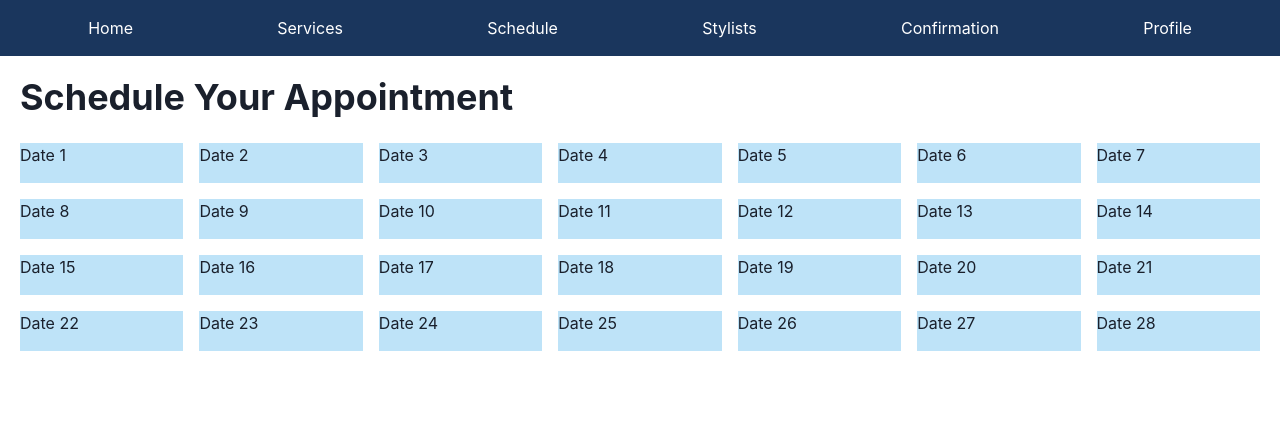
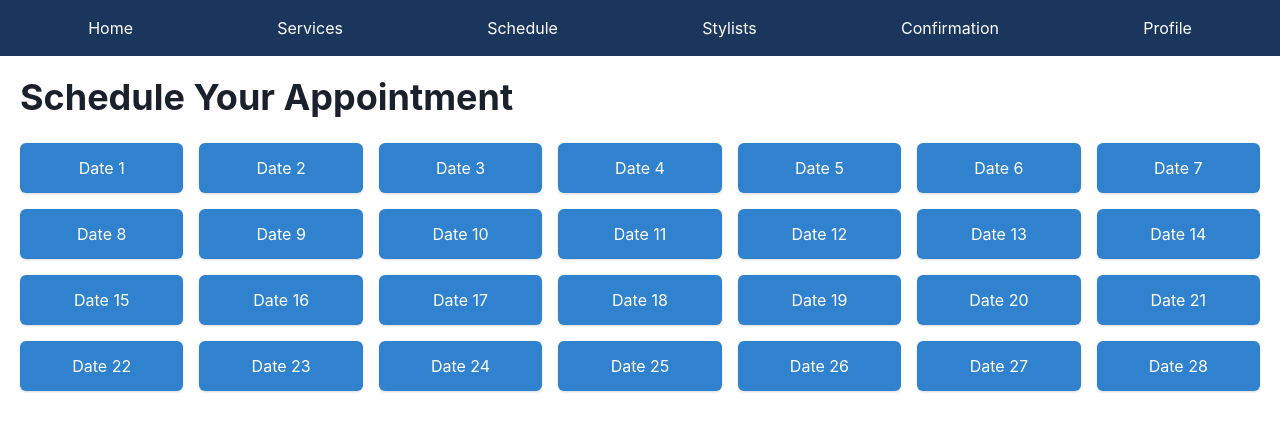
Before and after one commit to GPT-Engineer-App/hairbooker, a React (Vite) app: page /schedule in a window 1280 px wide. Shown: the top 430 px of the page. Built offline with nearby package versions, Linux system fonts and the light colour scheme.

Commit message:
Updated the date selection boxes in the `AppointmentScheduling` page to be more visually appealing with padding, hover effects, and improved color scheme.
Prompt: update the schedule to a date selection more attractive

```diff
--- a/src/pages/AppointmentScheduling.jsx
+++ b/src/pages/AppointmentScheduling.jsx
@@ -17,7 +17,7 @@ const AppointmentScheduling = () => {
       <Grid templateColumns="repeat(7, 1fr)" gap={4}>
         {/* Simulated calendar dates */}
         {Array.from({ length: 28 }, (_, i) => (
-          <GridItem key={i} w="100%" h="40px" bg="blue.100" onClick={() => alert(`Date ${i + 1} selected`)}>
+          <GridItem key={i} w="100%" h="50px" bg="blue.500" color="white" borderRadius="md" display="flex" alignItems="center" justifyContent="center" boxShadow="base" _hover={{ bg: "blue.600", boxShadow: "md" }} cursor="pointer" onClick={() => handleDateClick(`Date ${i + 1}`)}>
             {`Date ${i + 1}`}
           </GridItem>
         ))}
```
